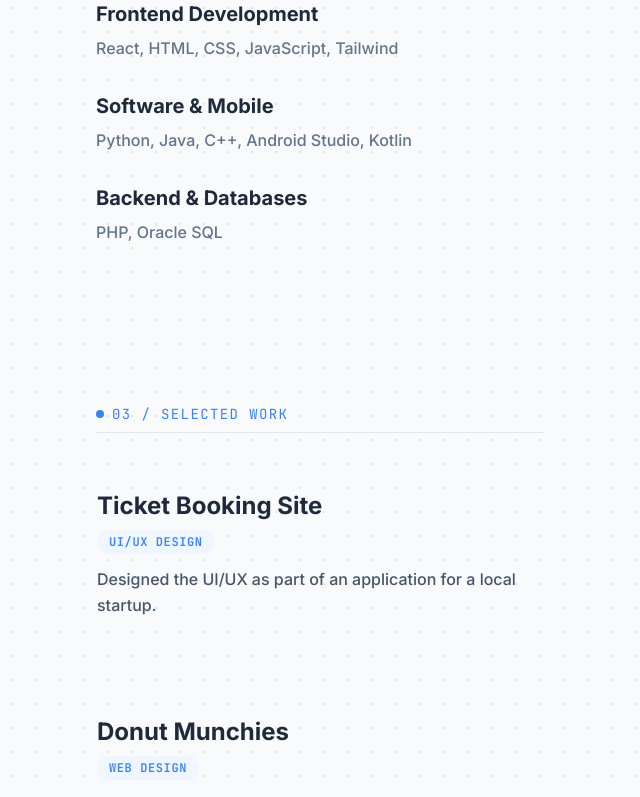
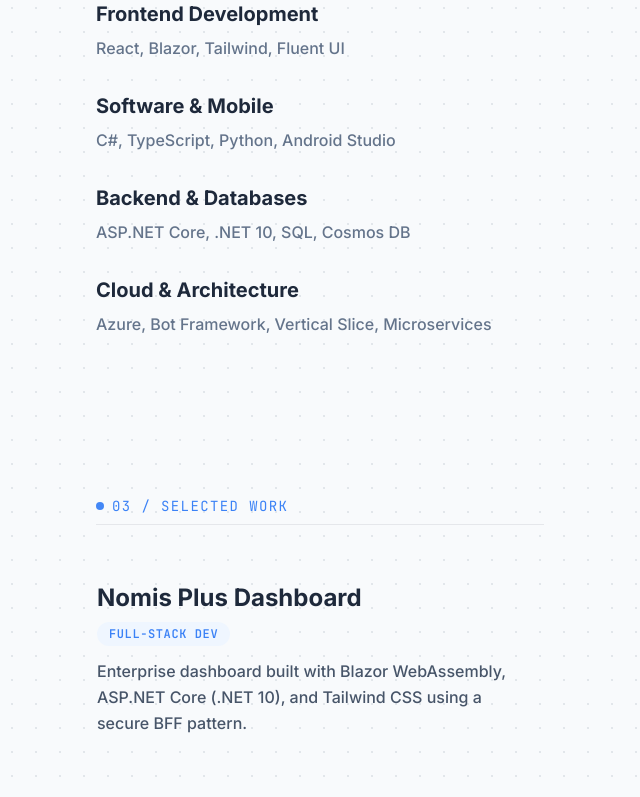
Before and after one commit to princessorbillo/web-portfolio, a React (Vite) app: page / in a window 1280 px wide. Shown: the part 940-1737 px from the top of the page, without its empty margins (0-640 px from the left). Built offline with nearby package versions, Linux system fonts and the light colour scheme.

Commit message:
feat: add Nomis projects and update tech stack

```diff
--- a/src/App.jsx
+++ b/src/App.jsx
@@ -25,10 +25,11 @@
     content: (
       <div className="font-mono text-sm leading-relaxed text-ide-text">
         <div>{'{'}</div>
-        <div className="pl-6"><span className="text-ide-component">"languages"</span>: [<span className="text-ide-string">"Python"</span>, <span className="text-ide-string">"Java"</span>, <span className="text-ide-string">"JavaScript"</span>, <span className="text-ide-string">"C++"</span>],</div>
-        <div className="pl-6"><span className="text-ide-component">"frontend"</span>: [<span className="text-ide-string">"React"</span>, <span className="text-ide-string">"HTML"</span>, <span className="text-ide-string">"CSS"</span>, <span className="text-ide-string">"Tailwind"</span>],</div>
-        <div className="pl-6"><span className="text-ide-component">"mobile"</span>: [<span className="text-ide-string">"Android Studio"</span>, <span className="text-ide-string">"Kotlin"</span>],</div>
-        <div className="pl-6"><span className="text-ide-component">"backend"</span>: [<span className="text-ide-string">"PHP"</span>, <span className="text-ide-string">"Oracle SQL"</span>]</div>
+        <div className="pl-6"><span className="text-ide-component">"languages"</span>: [<span className="text-ide-string">"C#"</span>, <span className="text-ide-string">"TypeScript"</span>, <span className="text-ide-string">"JavaScript"</span>, <span className="text-ide-string">"Python"</span>, <span className="text-ide-string">"Java"</span>, <span className="text-ide-string">"C++"</span>],</div>
+        <div className="pl-6"><span className="text-ide-component">"frontend"</span>: [<span className="text-ide-string">"React"</span>, <span className="text-ide-string">"Blazor"</span>, <span className="text-ide-string">"Tailwind CSS"</span>, <span className="text-ide-string">"Fluent UI"</span>],</div>
+        <div className="pl-6"><span className="text-ide-component">"backend"</span>: [<span className="text-ide-string">"ASP.NET Core"</span>, <span className="text-ide-string">".NET 10"</span>, <span className="text-ide-string">"Node.js"</span>, <span className="text-ide-string">"PHP"</span>],</div>
+        <div className="pl-6"><span className="text-ide-component">"cloud_db"</span>: [<span className="text-ide-string">"Azure"</span>, <span className="text-ide-string">"SQL"</span>, <span className="text-ide-string">"Cosmos DB"</span>, <span className="text-ide-string">"Oracle"</span>],</div>
+        <div className="pl-6"><span className="text-ide-component">"tools"</span>: [<span className="text-ide-string">"Git"</span>, <span className="text-ide-string">"Azure DevOps"</span>, <span className="text-ide-string">"Teams Toolkit"</span>]</div>
         <div>{'}'}</div>
       </div>
     )
@@ -142,6 +143,8 @@
   ];
 
   const projects = [
+    { title: "Nomis Plus Dashboard", role: "Full-Stack Dev", desc: "Enterprise dashboard built with Blazor WebAssembly, ASP.NET Core (.NET 10), and Tailwind CSS using a secure BFF pattern.", link: "https://placehold.co/600x400/1e293b/ffffff?text=Nomis+Plus+Dashboard" },
+    { title: "Nomis HelpDesk for Teams", role: "Bot & App Dev", desc: "A Microsoft Teams app integrating React, Fluent UI, and Microsoft Bot Framework with Azure AD and Graph.", link: "https://placehold.co/600x400/1e293b/ffffff?text=Nomis+HelpDesk" },
     { title: "Ticket Booking Site", role: "UI/UX Design", desc: "Designed the UI/UX as part of an application for a local startup.", link: "https://intet.dashnexpages.net/Portfolio/ticket.jpg" },
     { title: "Donut Munchies", role: "Web Design", desc: "A web design concept highlighting a sweet, modern e-commerce experience.", link: "https://intet.dashnexpages.net/Portfolio/dmhome.jpg" },
     { title: "Kumpas", role: "Mobile App Development", desc: "A sign language translation app translating spoken English into animated FSL and ASL.", link: "https://intet.dashnexpages.net/Portfolio/kumpasmain.jpg" }
@@ -201,11 +204,14 @@
             <span className="w-2 h-2 rounded-full bg-accent animate-pulse"></span> 02 / Expertise
           </h2>
           <div className="space-y-8 max-w-md">
-            {['Frontend Development', 'Software & Mobile', 'Backend & Databases'].map((title, i) => (
+            {['Frontend Development', 'Software & Mobile', 'Backend & Databases', 'Cloud & Architecture'].map((title, i) => (
               <motion.div key={i} whileHover={{ x: 10 }} className="cursor-default">
                 <h3 className="text-xl mb-2 font-bold text-slate-800">{title}</h3>
                 <p className="text-secondary font-medium">
-                  {i === 0 ? 'React, HTML, CSS, JavaScript, Tailwind' : i === 1 ? 'Python, Java, C++, Android Studio, Kotlin' : 'PHP, Oracle SQL'}
+                  {i === 0 ? 'React, Blazor, Tailwind, Fluent UI' :
+                   i === 1 ? 'C#, TypeScript, Python, Android Studio' :
+                   i === 2 ? 'ASP.NET Core, .NET 10, SQL, Cosmos DB' :
+                   'Azure, Bot Framework, Vertical Slice, Microservices'}
                 </p>
               </motion.div>
             ))}
```
Also changed, not shown: src/components/FluidGrid.jsx (line endings or trailing spaces).
